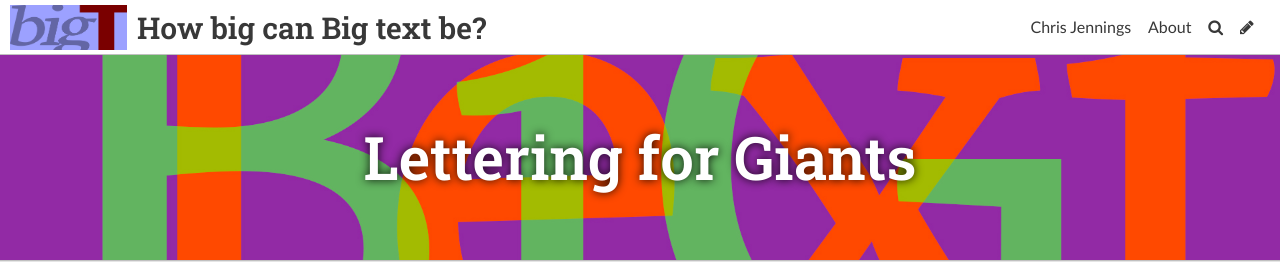
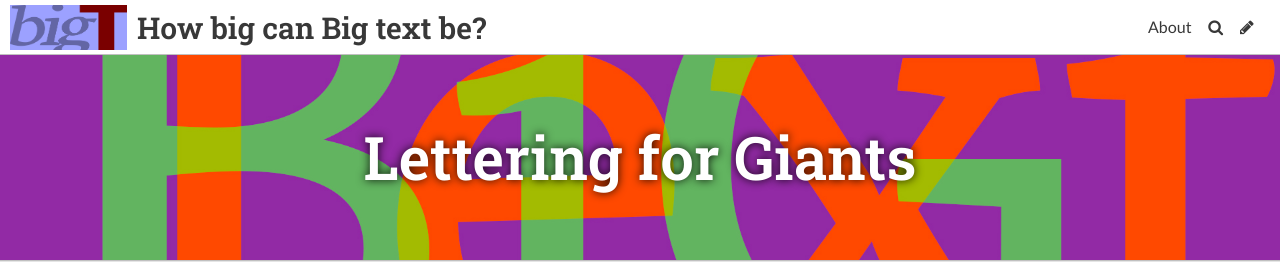
Before and after one commit to chrisatbrookes/bigtext, a Jekyll site: the page built from index.html, in a window 1280 px wide and 900 px high. Shown: the top 262 px of the window. Built offline with Jekyll 4.4.1, drawn with Linux system fonts in a browser that asks for light colours; some web fonts are replaced; the list of posts is cut into pages by our own code.

Commit message:
Update Settings “general”

```diff
--- a/_data/settings.yml
+++ b/_data/settings.yml
@@ -9,6 +9,4 @@ favicon: ../uploads/favicon.ico
 gridlayout: false
 fixednavbar: false
 upzoom: true
-items:
-  - name: Chris Jennings
-    siteurl: /aboutme/
+items: []
```
